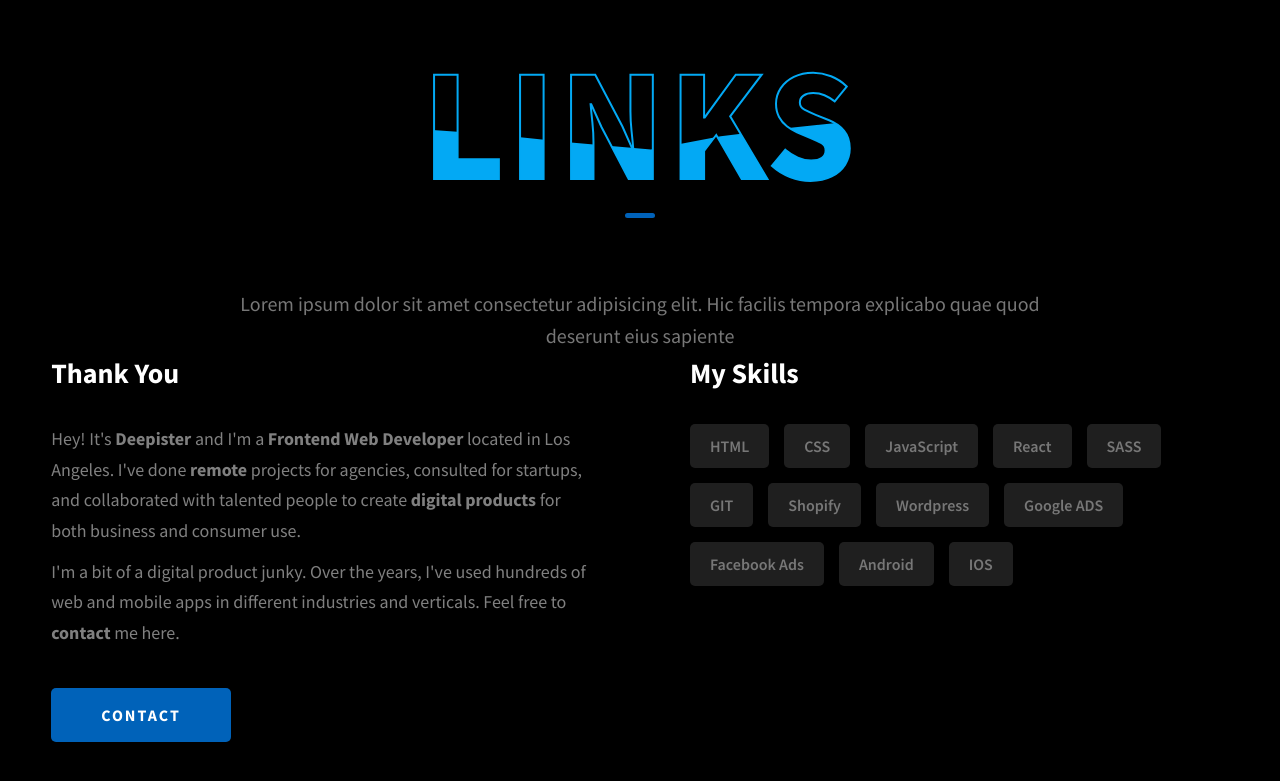
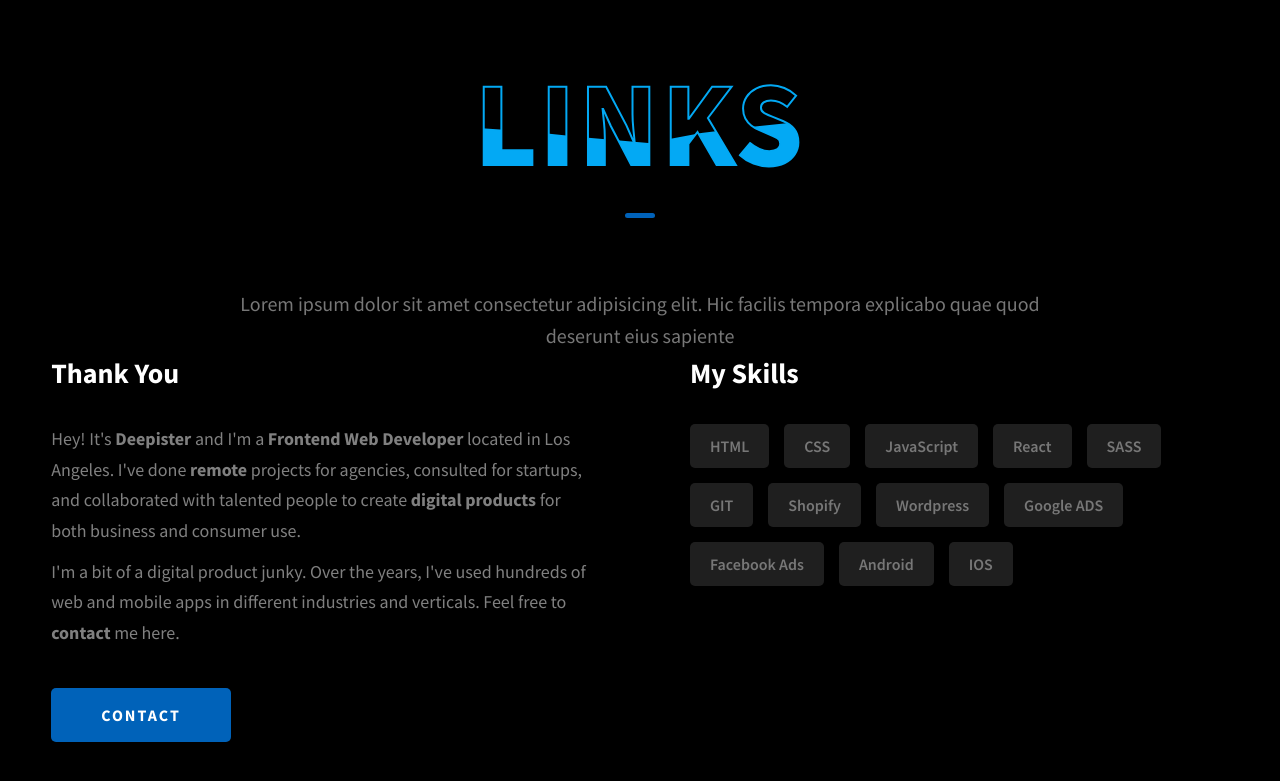
Before and after one commit to Deepi-pryor/DEEPI-WEBSITE, a website: page DEEPI-WEBSITE/index.html in a window 1280 px wide. Shown: the part 1751-2532 px from the top of the page. Drawn offline with Linux system fonts and the light colour scheme.

Commit message:
rezing of wave

```diff
--- a/DEEPI-WEBSITE/css/style.css
+++ b/DEEPI-WEBSITE/css/style.css
@@ -809,7 +809,7 @@ textarea {
 
 .wave h2 {
   color: #fff;
-  font-size: 4em; /* Adjust the font size as needed */
+  font-size: 3em; /* Adjust the font size as needed */
   position: absolute;
   top: 50%;
   left: 50%;
```
